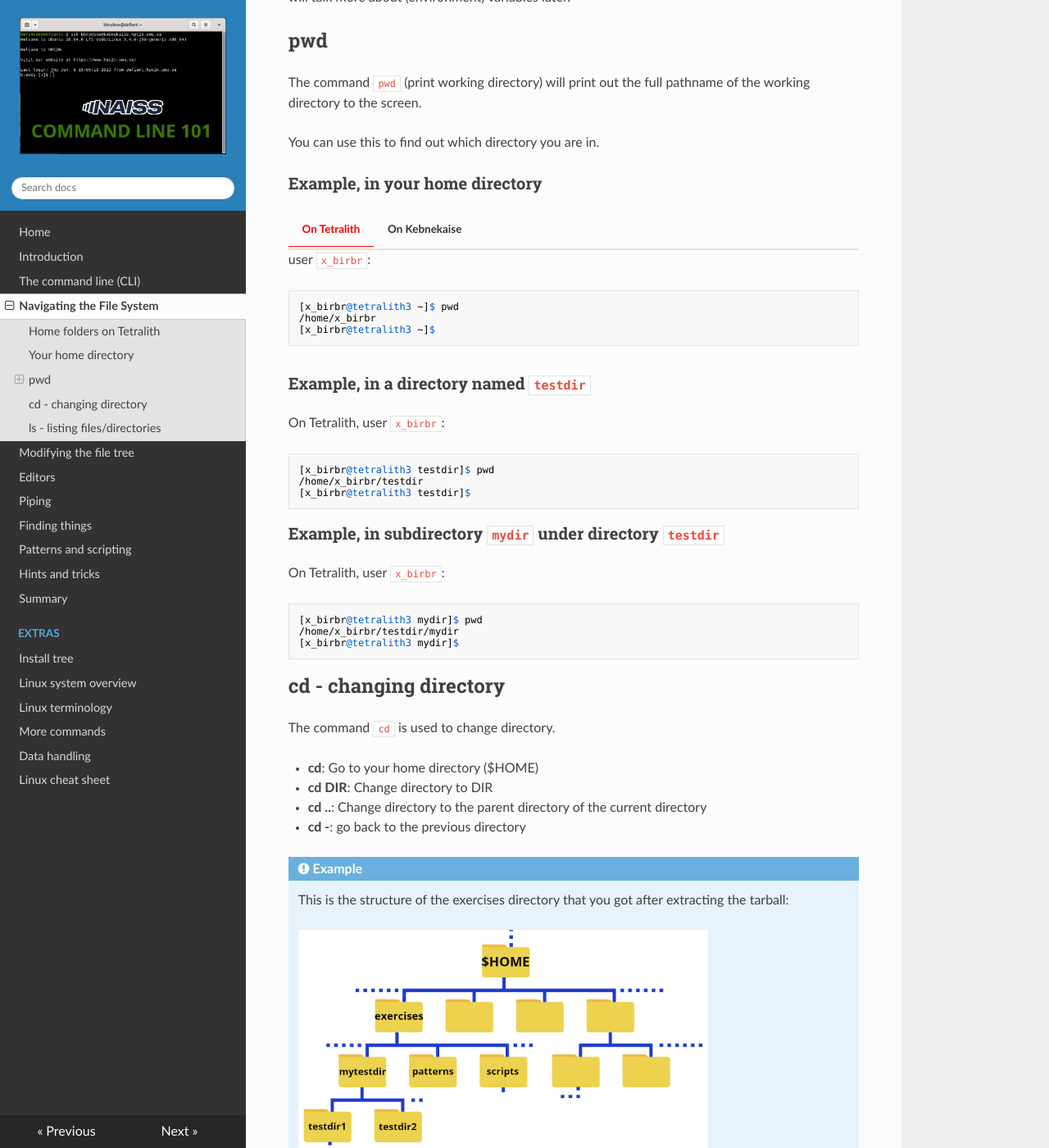
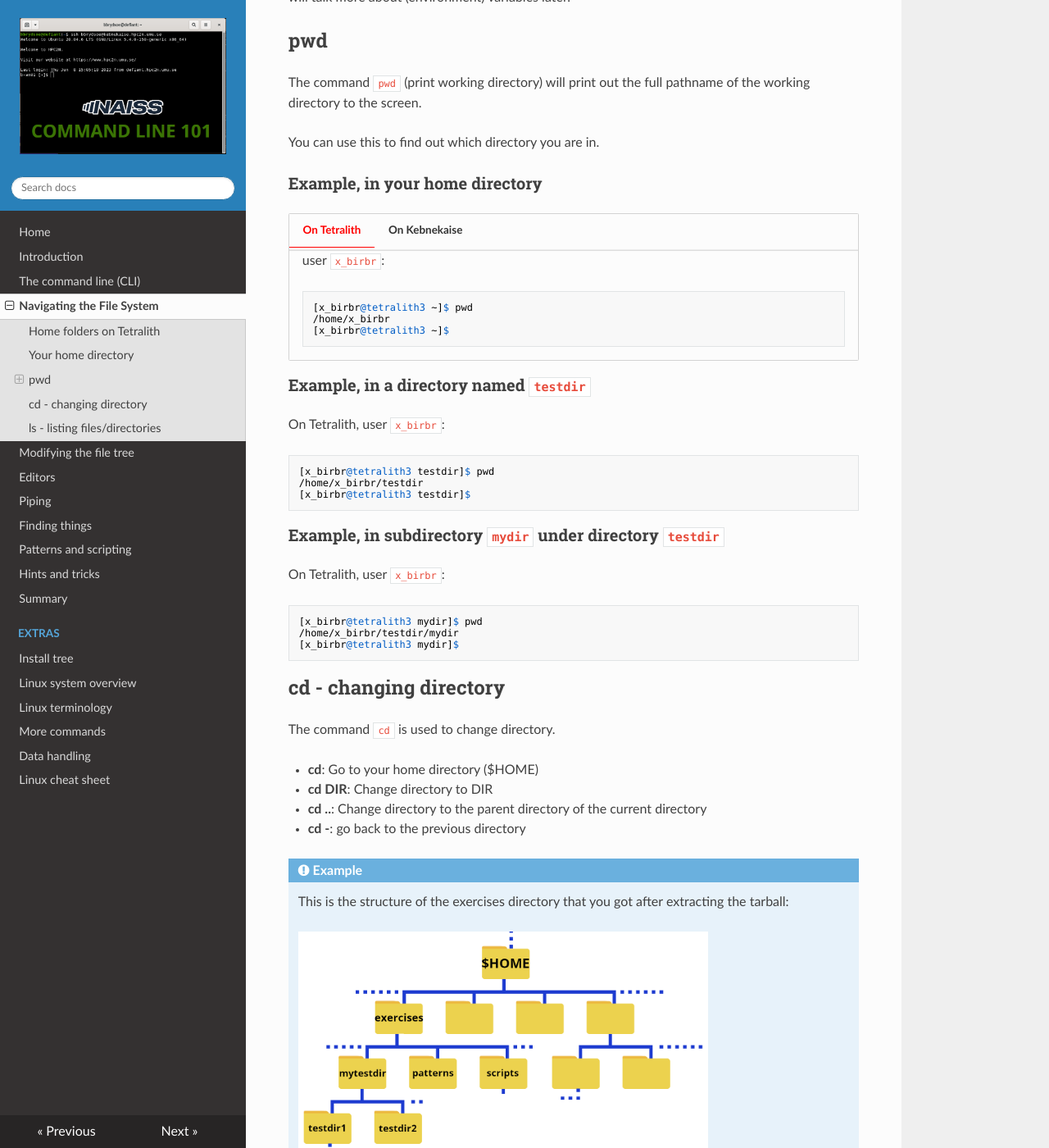
Before and after one commit to hpc2n/linux-command-line-101, an MkDocs documentation site: the page built from docs/filesystem.md, in a window 1280 px wide and 1400 px high, scrolled down 2909 px. Shown: the whole window at 82% size. Built offline with MkDocs 1.6.1, drawn with Linux system fonts in a browser that asks for light colours; nearby versions of some CDN libraries.

Commit message:
Trying to fix the tabbed content

```diff
--- a/docs/css/extra.css
+++ b/docs/css/extra.css
@@ -135,3 +135,12 @@ body {
 .tabbed-set .tabbed-alternate {
 	border: 0.5px solid lightgrey;
 }
+
+div.tabbed-set.tabbed-alternate {
+	border: 0.5px solid lightgrey;
+}
+
+div.tabbed-content {
+	padding-left: 1rem;
+	padding-right: 1rem;
+}
```
